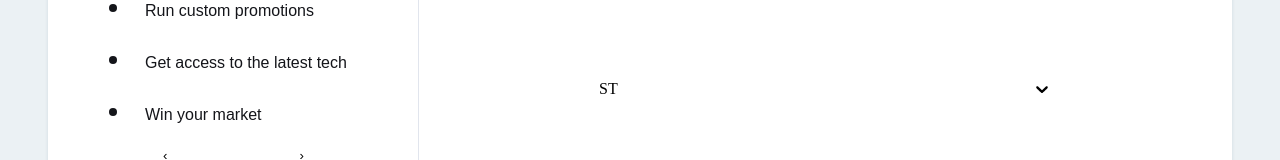
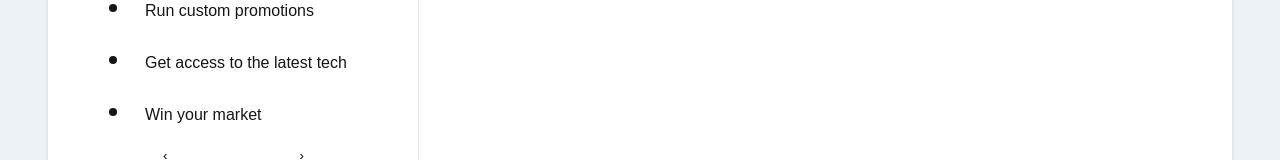
Before and after one commit to PavelBichukov/JSLab, a React (Vite) app: page /signup in a window 1280 px wide. Shown: the part 462-622 px from the top of the page. Built offline with nearby package versions, Linux system fonts and the light colour scheme.

Commit message:
INT-43/FEAT: added reusable select component

```diff
--- a/src/components/Verification/EmailEnterBlock/EmailBlock.tsx
+++ b/src/components/Verification/EmailEnterBlock/EmailBlock.tsx
@@ -1,7 +1,6 @@
 import { Typography } from 'components/share/Typography'
 
 import styles from './EmailEnterBlock.module.scss'
-import { CustomSelect } from 'src/components/share'
 
 export const EmailBlock = () => {
   return (
@@ -23,7 +22,6 @@ export const EmailBlock = () => {
           />
           <label htmlFor="email">Your email address</label>
         </div>
-        <CustomSelect/>
         <button className={styles.emailContinueButton} type="submit">
           Continue
         </button>
--- a/src/components/share/Select/Select.module.scss
+++ b/src/components/share/Select/Select.module.scss
@@ -1,8 +1,47 @@
-.test{
-  background-color: red;
-  color: green;
+.control{
+  margin-top: -50px;
+  border-bottom: 2px solid rgba(171, 178, 194, 1);
+  transition: all 0.2s ease-out;
+  &:hover{
+    border-color: rgba(20, 21, 26, 1);
+  }
 }
 
+.controlActive{
+  border-bottom: 2px solid rgba(20, 21, 26, 1);
+}
+
+.placeholder{
+  color: rgba(80, 87, 107, 1);
+}
+
+.indicator{
+  cursor: pointer;
+  transition: all 0.3s ease-out;
+}
+
+.indicatorActive{
+  transform: rotate(180deg);
+}
+
+
 .menuList{
-  background-color: red;
+  margin-top: 8px;
+  border-radius: 16px;
+  box-shadow: 0px 2px 8px 0px rgba(0, 0, 0, 0.16);
+  &::-webkit-scrollbar {
+    display: none;
+  }
 }
+
+.option{
+  padding: 15px 10px;
+  cursor: pointer;
+  &:hover{
+    background-color: rgba(245, 246, 250, 1);
+  }
+}
+
+.optionActive{
+  font-weight: 600;
+}
--- a/src/components/share/Select/Select.scss
+++ /dev/null
@@ -1,85 +0,0 @@
-.select-container {
-  position: relative;
-  & .select {
-    &__control {
-      border: none;
-      border-radius: 0;
-      box-shadow: none;
-      border-bottom: 2px solid rgba(171, 178, 194, 1);
-      &:hover {
-        border-color: rgba(20, 21, 26, 1);
-      }
-      &--menu-is-open {
-        box-shadow: none;
-        border-color: rgba(20, 21, 26, 1);
-        & .select__indicators {
-          & .select__dropdown-indicator {
-            transform: rotate(180deg);
-          }
-        }
-      }
-      &--menu-is-open:hover {
-        border-color: rgba(20, 21, 26, 1);
-      }
-    }
-    &__dropdown-indicator{
-      transition: all 0.2s ease-out;
-    }
-    &__value-container {
-      padding: 0;
-      cursor: pointer;
-    }
-    &__indicator-separator {
-      display: none;
-    }
-    &__dropdown-indicator {
-      cursor: pointer;
-    }
-    &__menu-list {
-      box-shadow: 0px 2px 8px 0px rgba(0, 0, 0, 0.16);
-      &::-webkit-scrollbar {
-        display: none;
-      }
-    }
-    &__option {
-      font-family: 'Metropolis', sans-serif;
-      font-weight: 400;
-      font-size: 16px;
-      line-height: 24px;
-      cursor: pointer;
-      &--is-focused {
-        background-color: rgba(245, 246, 250, 1);
-      }
-      &--is-selected {
-        background-color: rgb(165, 165, 165);
-      }
-      &:active {
-        background-color: rgb(209, 209, 209);
-      }
-    }
-    &__placeholder{
-      font-family: 'Metropolis', sans-serif;
-      font-weight: 400;
-      font-size: 16px;
-      line-height: 24px;
-    }
-    &__single-value{
-      font-family: 'Metropolis', sans-serif;
-      font-weight: 400;
-      font-size: 16px;
-      line-height: 24px;
-    }
-  }
-}
-
-// .select {
-//   [class$="-control"] {
-//     background-color: transparent;
-//     border-radius: 0;
-//     border-width: 0;
-//     border-bottom: 2px solid rgba(171, 178, 194, 1);
-//   }
-//   [class$="-indicatorSeparator"]{
-//     display: none;
-//   }
-// }
--- a/src/components/share/Select/Select.tsx
+++ b/src/components/share/Select/Select.tsx
@@ -1,60 +1,120 @@
-import DefaultSelect, {components as selectComponents} from 'react-select'
+import cn from 'classnames'
+import DefaultSelect, { components as selectComponents } from 'react-select'
 
-// import './Select.scss'
+import { Typography } from 'src/components/share/Typography'
+import { ReactComponent as Chevron } from 'assets/icons/ChevronDownIcon.svg'
+
 import styles from './Select.module.scss'
-import { Typography } from '../Typography'
 
-
-
-const options = [
-  { value: 'california', label: 'California' },
-  { value: 'kansas', label: 'Kansas' },
-  { value: 'washington', label: 'Washington' },
-  { value: 'montana', label: 'Montana' },
-  { value: 'maryland', label: 'Maryland' },
-  { value: 'ohio', label: 'Ohio' },
-  { value: 'oklahoma', label: 'Oklahoma' },
-]
-
-const Placeholder = ({innerProps, children}) =>{
-  return
-    <Typography
-    {...innerProps}
-    className={styles.test}
-    variant='ParagraphL'>
-
-      {children}
-    </Typography>
-}
-
-const MenuList = (props) => {
-  return
-  <selectComponents.MenuList
-  {...props}
-  className = {styles.menuList}/>
-}
-
-
-export const CustomSelect = () => {
-  const components = {
-    Placeholder,
-    MenuList
-  }
+const Control = ({ menuIsOpen, ...restProps }:any) => {
   return (
-    <div className="select-container">
-      <DefaultSelect
-        classNamePrefix="select"
-        options={options}
-        placeholder="ST"
-        maxMenuHeight={135}
-        isSearchable={false}
-        inputId="id"
-        onChange={(e) => console.log(e?.value)}
-        {...components}
-        unstyled = {true}
-      />
-    </div>
+    <selectComponents.Control
+      {...restProps}
+      className={cn(styles.control, { [styles.controlActive]: menuIsOpen })}
+    />
   )
 }
 
-export default CustomSelect
+const DropdownIndicator = (props: any) => {
+  const { menuIsOpen } = props.selectProps
+  return (
+    <Chevron
+      className={cn(styles.indicator, { [styles.indicatorActive]: menuIsOpen })}
+    />
+  )
+}
+
+const Placeholder = ({ innerProps, searchable }: any) => (
+  <Typography
+    {...innerProps}
+    variant="ParagraphL"
+    className={cn(styles.placeholder, {
+      [styles.placeholderSearchable]: searchable,
+    })}
+  >
+    ST
+  </Typography>
+)
+
+const ValueContainer = ({ children }: any) => <>{children}</>
+
+const SingleValue = ({ innerProps, children, searchable }: any) => {
+  return (
+    <Typography
+      {...innerProps}
+      className={cn(styles.value, { [styles.searchableValue]: searchable })}
+      variant="ParagraphL"
+    >
+      {children}
+    </Typography>
+  )
+}
+
+const MenuList = (props: any) => {
+  return <selectComponents.MenuList {...props} className={styles.menuList} />
+}
+
+const Option = (props: any) => {
+  const { innerProps, label, children, optionRenderer } = props
+  if (optionRenderer) {
+    return optionRenderer({ data: label, innerProps })
+  }
+  return (
+    <Typography {...innerProps} className={styles.option} variant="ParagraphL">
+      {children}
+    </Typography>
+  )
+}
+
+const NoOptionsMessage = ({ innerProps }: any) => (
+  <Typography {...innerProps} className={styles.noOption} variant="ParagraphL">
+    No options...
+  </Typography>
+)
+
+const Input = ({ props }: any) => (
+  <selectComponents.Input {...props} className={styles.input} />
+)
+
+const Select = ({ options, onChange }: any) => {
+  const components = {
+    Control,
+    DropdownIndicator,
+    Placeholder,
+    SingleValue,
+    MenuList,
+    Input,
+    Option,
+    NoOptionsMessage,
+    ValueContainer,
+    IndicatorSeparator: null,
+  }
+
+  const commonProps = {
+    components,
+    unstyled: true,
+  }
+
+  return (
+    <DefaultSelect
+      {...commonProps}
+      isSearchable={false}
+      options={options}
+      className={cn(styles.container)}
+      menuPlacement="auto"
+      maxMenuHeight={150}
+      menuShouldBlockScroll
+      onChange={(e: any) => onChange(e?.value)}
+    />
+  )
+}
+
+Select.defaultProps = {
+  variant: 'outlined',
+  type: 'default',
+  mode: 'portal',
+  searchable: false,
+  multi: false,
+}
+
+export default Select
--- a/src/components/share/index.ts
+++ b/src/components/share/index.ts
@@ -3,6 +3,6 @@ import HeaderBtns from './HeaderBtns/HeaderBtns'
 import RateCard from './RateCard/Rate'
 import TeamCard from './TeamCard/TeamCard'
 import Input from './Input/Input'
-import CustomSelect from './Select/Select'
+import Select from './Select/Select'
 
-export { FormInput, HeaderBtns, RateCard, TeamCard, Input, CustomSelect }
+export { FormInput, HeaderBtns, RateCard, TeamCard, Input, Select }
```
Also changed, not shown: src/components/share/Select/Select.types.ts (deleted).
